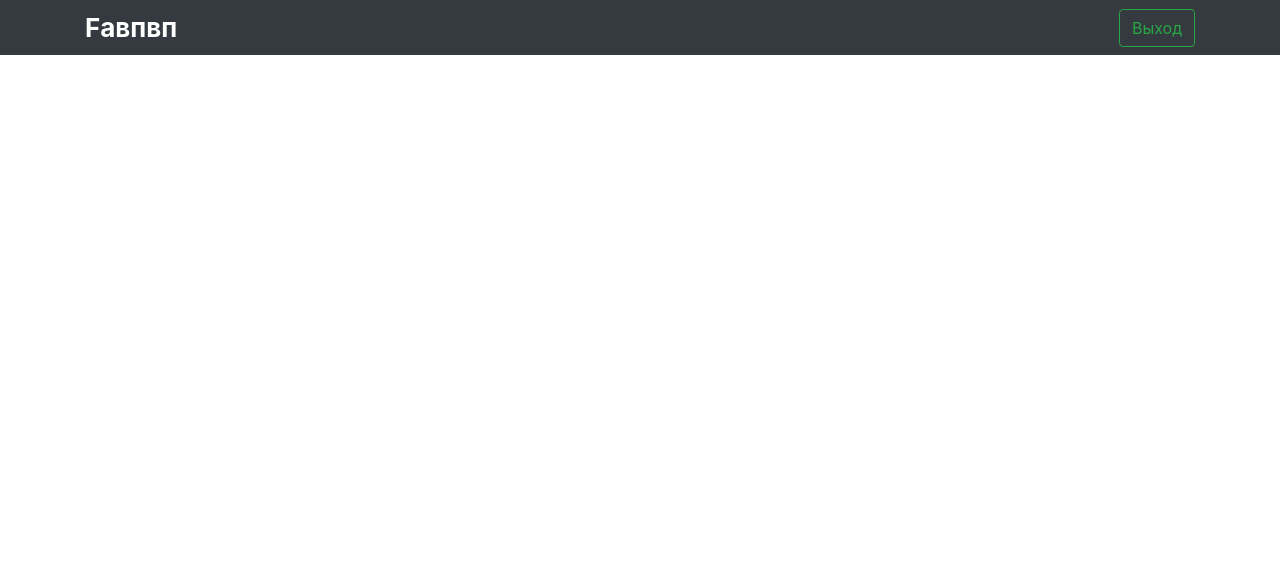
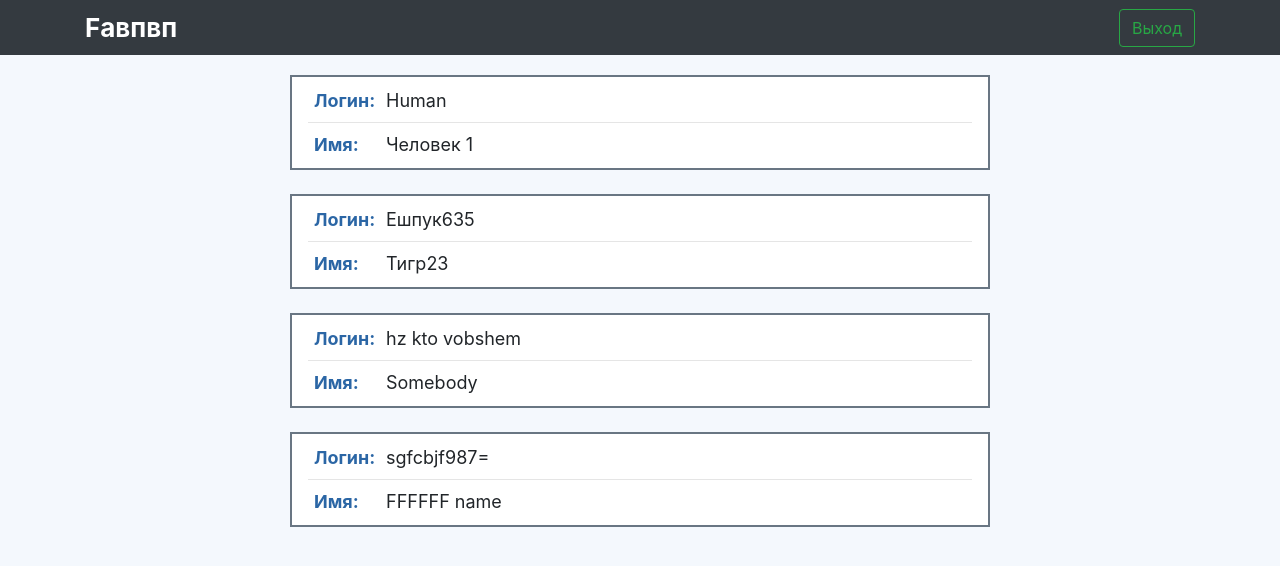
Before and after one commit to dimaggio224xz/testForIT_craft, a React (Create React App) app in the folder front/: page / in a window 1280 px wide. Shown: the top 566 px of the page. Built offline with nearby package versions, Linux system fonts and the light colour scheme.

Commit message:
make view

```diff
--- a/front/src/components/AllUsers/AllUsers.js
+++ b/front/src/components/AllUsers/AllUsers.js
@@ -1,8 +1,36 @@
 import React, { useState, useEffect } from 'react';
 import jwtDecode from "jwt-decode";
+import OneUserItem from '../OneUserItem';
+
 
 const AllUsers = () => {
 
+
+    const logOut = () => {
+
+    }
+
+    const arr =[
+        {
+            id: 1,
+            name: 'Человек 1',
+            login: 'Human'
+        },{
+            id: 2,
+            name: 'Тигр23',
+            login: 'Ешпук635'
+        },{
+            id: 3,
+            name: 'Somebody',
+            login: 'hz kto vobshem'
+        },{
+            id: 4,
+            name: 'FFFFFF name',
+            login: 'sgfcbjf987='
+        }
+    ]
+
+    const content = arr.map(i => <OneUserItem key={i} data={i}/>)
 
     return (
         <>
@@ -11,14 +39,15 @@ const AllUsers = () => {
                 <div className='container d-flex justify-content-between'>
 
                     <div class="owner-data">Fавпвп</div>
-                    <button className="btn btn-outline-success">Выход</button>
+                    <button onClick={()=> logOut()} className="btn btn-outline-success">Выход</button>
 
                 </div>
             </nav>
 
             <div className='container'>
-
-
+                <div className='user-arr-wrap'>
+                    {content}
+                </div>
             </div>
         </div>
         </>
--- /dev/null
+++ b/front/src/components/OneUserItem/OneUserItem.js
@@ -0,0 +1,29 @@
+import React from 'react';
+
+const OneUserItem = (p) =>
+    <>
+    <div className='user-item'>
+        <div className='user-item-data'>
+            <b>
+                Логин:
+            </b>
+            <span>
+                {p.data.login}
+            </span>
+        </div>
+
+        <hr/>
+
+        <div className='user-item-data'>
+            <b>
+                Имя:
+            </b>
+            <span>
+                {p.data.name}
+            </span>
+        </div>
+    </div>
+    </>
+;
+
+export default OneUserItem;
--- /dev/null
+++ b/front/src/components/OneUserItem/index.js
@@ -0,0 +1,2 @@
+import OneUserItem from './OneUserItem';
+export default OneUserItem;
--- a/front/src/components/SignUp/SignUp.js
+++ b/front/src/components/SignUp/SignUp.js
@@ -6,6 +6,36 @@ import chackLangth from '../../tools/chackLangth';
 
 
 const SignUp = () => {
+
+    const [name, setName] = useState('');
+    const [login, setLogin] = useState('');
+    const [password, setPassword] = useState('');
+    const [passwordTwo, setPasswordTwo] = useState('');
+
+    const putName = (e) => {
+        if (chackLangth(e)) {
+            setName(e.target.value)
+        }
+    }
+
+    const putLogin = (e) => {
+        if (chackLangth(e)) {
+            setLogin(e.target.value)
+        }
+    }
+
+    const putPassword = (e) => {
+        if (chackLangth(e)) {
+            setPassword(e.target.value)
+        }
+    }
+
+
+    const putPasswordTwo = (e) => {
+        if (chackLangth(e)) {
+            setPasswordTwo(e.target.value)
+        }
+    }
 
 
     return (
@@ -27,7 +57,10 @@ const SignUp = () => {
                 <div className="form-group">
                     <label>
                         <span>Имя</span>
-                        <input type="text" className="form-control"/>
+                        <input
+                            onChange={(e)=> putName(e)} value={name}
+                            type="text" className="form-control"
+                        />
                         <div className='warn-msg'>Некоректное имя!</div>
                     </label>
                 </div>
@@ -35,7 +68,10 @@ const SignUp = () => {
                 <div className="form-group">
                     <label>
                         <span>Логин</span>
-                        <input type="text" className="form-control"/>
+                        <input
+                            onChange={(e)=> putLogin(e)} value={login}
+                            type="text" className="form-control"
+                        />
                         <div className='warn-msg'>Некоректное имя!</div>
                     </label>
                 </div>
@@ -44,7 +80,10 @@ const SignUp = () => {
                 <div className="form-group">
                     <label>
                         <span>Пароль</span>
-                        <input type="password" className="form-control"/>
+                        <input
+                            onChange={(e)=> putPassword(e)} value={password}
+                            type="password" className="form-control"
+                        />
                         <div className='warn-msg'>Некоректный пароль!</div>
                     </label>
                 </div>
@@ -52,7 +91,10 @@ const SignUp = () => {
                 <div className="form-group">
                     <label>
                         <span>Подтверждение Пароля</span>
-                        <input type="password" className="form-control"/>
+                        <input
+                            onChange={(e)=> putPasswordTwo(e)} value={passwordTwo}
+                            type="password" className="form-control"
+                        />
                         <div className='warn-msg'>Пароли несовпадают!</div>
                     </label>
                 </div>
--- a/front/src/index.scss
+++ b/front/src/index.scss
@@ -12,6 +12,7 @@ font-family: -apple-system, BlinkMacSystemFont, 'Segoe UI', 'Roboto', 'Oxygen',
 -webkit-font-smoothing: antialiased;
 -moz-osx-font-smoothing: grayscale;
 }
+
 
 
 
@@ -76,9 +77,51 @@ font-family: -apple-system, BlinkMacSystemFont, 'Segoe UI', 'Roboto', 'Oxygen',
 
 
 .main-wrap {
+	min-width: 100vw;
+	min-height: 100vh;
+	background-color: #f4f8fd;
+
 	& .owner-data {
 		color: rgb(255, 255, 255);
 		font-weight: bold;
 		font-size: 26px;
 	}
+
+	& .user-arr-wrap {
+		width: 100%;
+		padding: 20px 0 20px;
+		display: flex;
+		flex-direction: column;
+		align-items: center;
+
+		& .user-item {
+			background-color: rgb(255, 255, 255);
+			border: 2px solid #697683;
+			margin-bottom: 24px;
+			padding: 10px 16px;
+			width: 700px;
+
+			& hr {
+				margin: 8px 0;
+			}
+
+			&-data {
+				display: flex;
+				padding: 0 6px;
+
+				& b {
+					display: block;
+					margin-right: 10px;
+					width: 62px;
+					color: #2b66a5;
+					font-size: 18px;
+				}
+
+				& span {
+					display: block;
+					font-size: 18px;
+				}
+			}
+		}
+	}
 }
--- a/front/src/tools/chackLangth/chackLangth.js
+++ b/front/src/tools/chackLangth/chackLangth.js
@@ -1,4 +1,6 @@
 export default function(str) {
-    str = str.target && str.target.value || str;
-    return str.length <= 255 && str.length > 0 ? true : false;
+    if (str.target && (str.target.value === '' || str.target.value)){
+        str = str.target.value;
+    }
+    return str.length <= 255 ? true : false;
 }
--- /dev/null
+++ b/front/src/tools/tokenInLocalStorage/index.js
@@ -0,0 +1,2 @@
+const tokenName = 'token-9875-759834';
+export default tokenName;
```
Also changed, not shown: front/src/components/SignIn/SignIn.js (+22 -2 lines).
